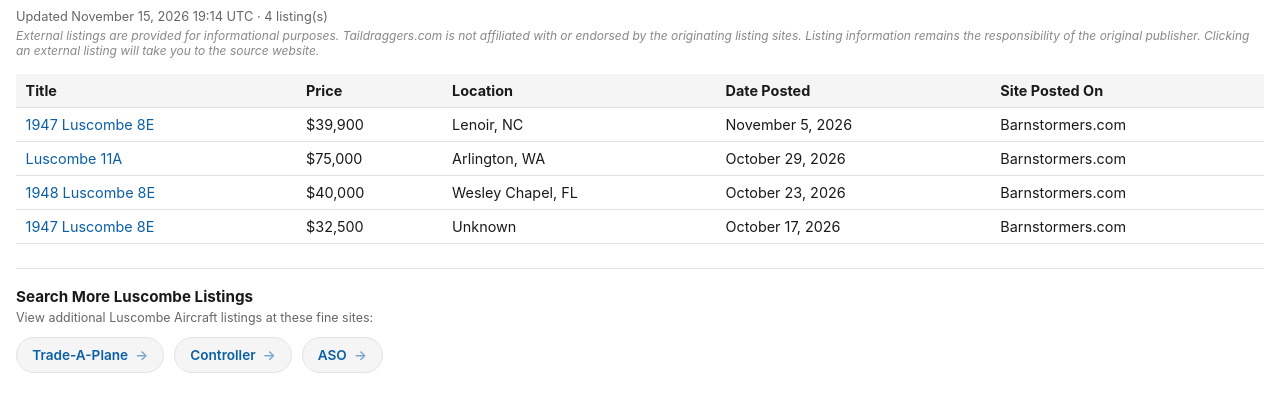
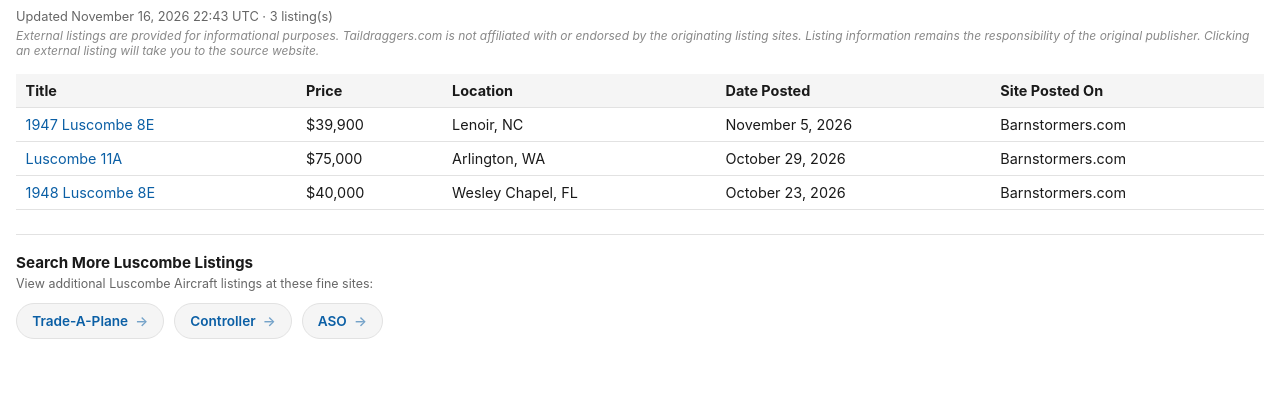
Before and after one commit to taildraggers/luscombe, a plain HTML site: page docs/index.html in a window 1280 px wide. Shown: the part 43-454 px from the top of the page. Drawn offline with Linux system fonts and the light colour scheme.

Commit message:
Update Luscombe listings (2026-11-16)

```diff
--- a/docs/index.html
+++ b/docs/index.html
@@ -76,7 +76,7 @@
 </head>
 <body>
   <h1>Other Luscombe Ads on the Web</h1>
-  <div class="updated">Updated November 15, 2026 19:14 UTC &middot; 4 listing(s)</div>
+  <div class="updated">Updated November 16, 2026 22:43 UTC &middot; 3 listing(s)</div>
   <div class="disclaimer">External listings are provided for informational purposes. Taildraggers.com is not affiliated with or endorsed by the originating listing sites. Listing information remains the responsibility of the original publisher. Clicking an external listing will take you to the source website.</div>
   <table>
     <thead>
@@ -86,7 +86,6 @@
         <tr><td><a href="https://www.barnstormers.com/classified-2076226-1947-Luscombe-8E--0200100HP.html" target="_blank" rel="noopener noreferrer">1947 Luscombe 8E</a></td><td>$39,900</td><td>Lenoir, NC</td><td>November 5, 2026</td><td>Barnstormers.com</td></tr>
         <tr><td><a href="https://www.barnstormers.com/classified-2075235-Classic-Luscombe-11A!.html" target="_blank" rel="noopener noreferrer">Luscombe 11A</a></td><td>$75,000</td><td>Arlington, WA</td><td>October 29, 2026</td><td>Barnstormers.com</td></tr>
         <tr><td><a href="https://www.barnstormers.com/classified-2074551-1948-Luscombe-8E.html" target="_blank" rel="noopener noreferrer">1948 Luscombe 8E</a></td><td>$40,000</td><td>Wesley Chapel, FL</td><td>October 23, 2026</td><td>Barnstormers.com</td></tr>
-        <tr><td><a href="https://www.barnstormers.com/classified-2050039-1947-Luscombe-8E.html" target="_blank" rel="noopener noreferrer">1947 Luscombe 8E</a></td><td>$32,500</td><td>Unknown</td><td>October 17, 2026</td><td>Barnstormers.com</td></tr>
     </tbody>
   </table>
   <div class="more-resources">
```
